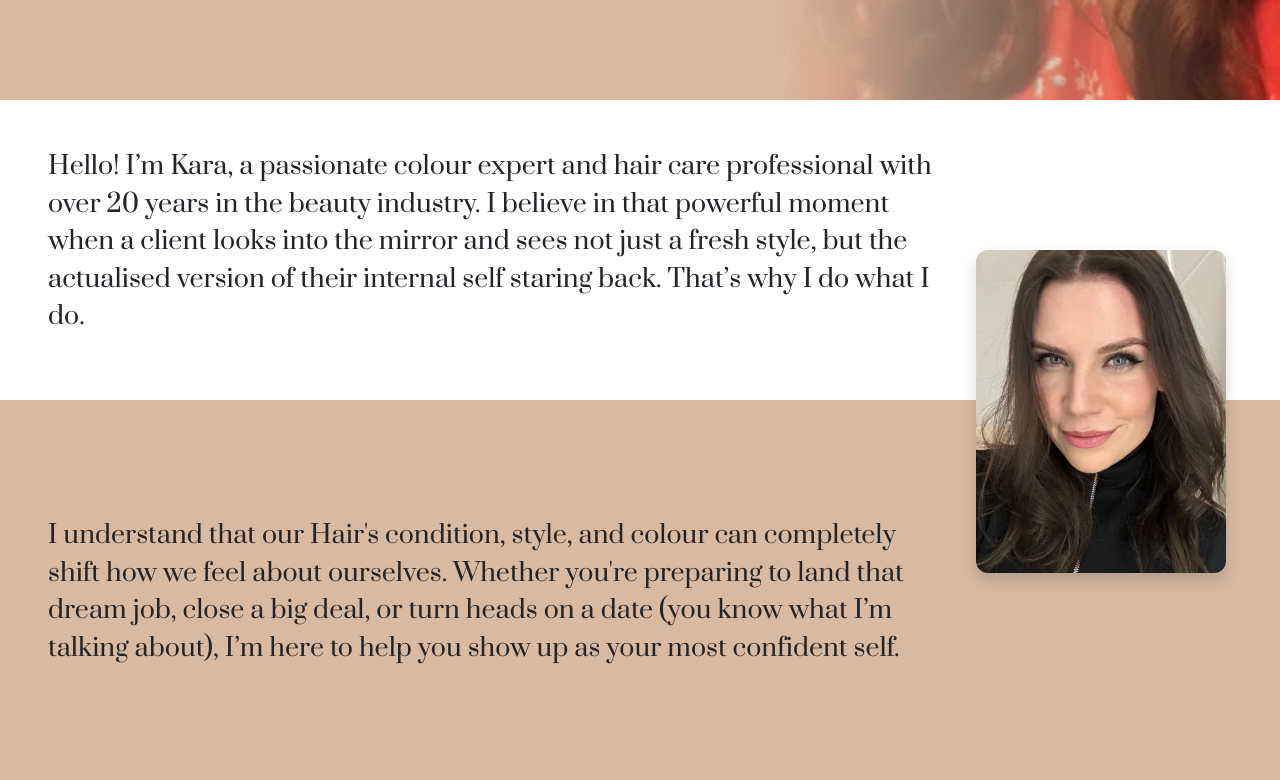
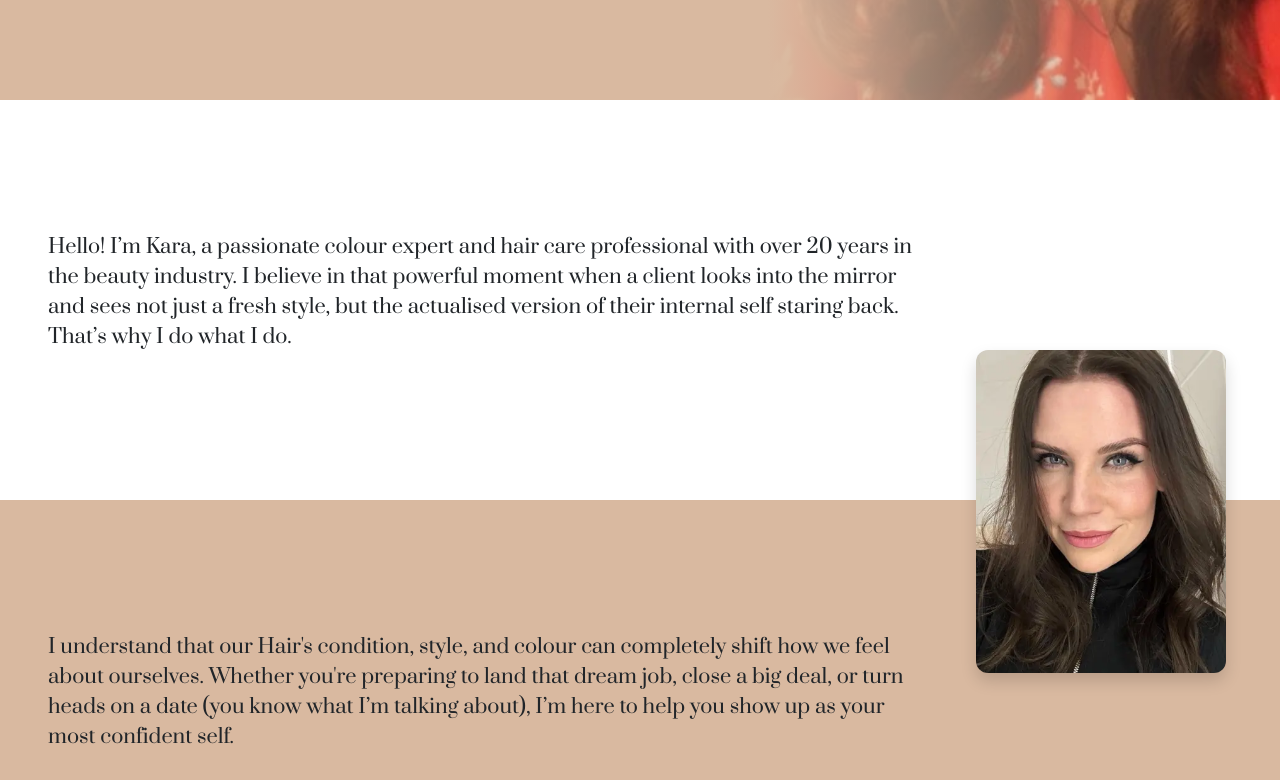
Before and after one commit to 2ndborn/karahair, a React (Create React App) app in the folder kara-app/: page /mystory in a window 1280 px wide. Shown: the part 1500-2280 px from the top of the page. Built offline with nearby package versions, Linux system fonts and the light colour scheme; a web font is replaced by a local one.

Commit message:
Trouble shooted cathy image overlap

```diff
--- a/kara-app/src/styles/MyStory.module.css
+++ b/kara-app/src/styles/MyStory.module.css
@@ -19,6 +19,7 @@
     min-height: 50vh;
     display: flex;
     flex-direction: column;
+    justify-content: center;
 }
 
 .AboutMeTwo {
@@ -31,20 +32,14 @@
 }
 
 .ImageAnchor {
-  position: relative;
-  width: 100%;
-  height: 0;
-  display: flex;
-  justify-content: end;
-  margin-top: -100px;
+  position: absolute;
+  top: calc(50vh - 150px); /* position image halfway into AboutMeOne */
+  left: 86%;
+  transform: translateX(-50%);
   z-index: 2;
 }
 
 .cathyImage {
-  position: absolute;
-  top: -150px; /* overlaps upward */
-  left: 86%;
-  transform: translateX(-50%);
   width: clamp(180px, 25vw, 250px);
   height: auto;
   object-fit: cover;
@@ -53,7 +48,7 @@
 }
 
 .StoryContainer p {
-    font-size: 25px;
+    font-size: 20px;
     width: 75%;
 }
 
```
